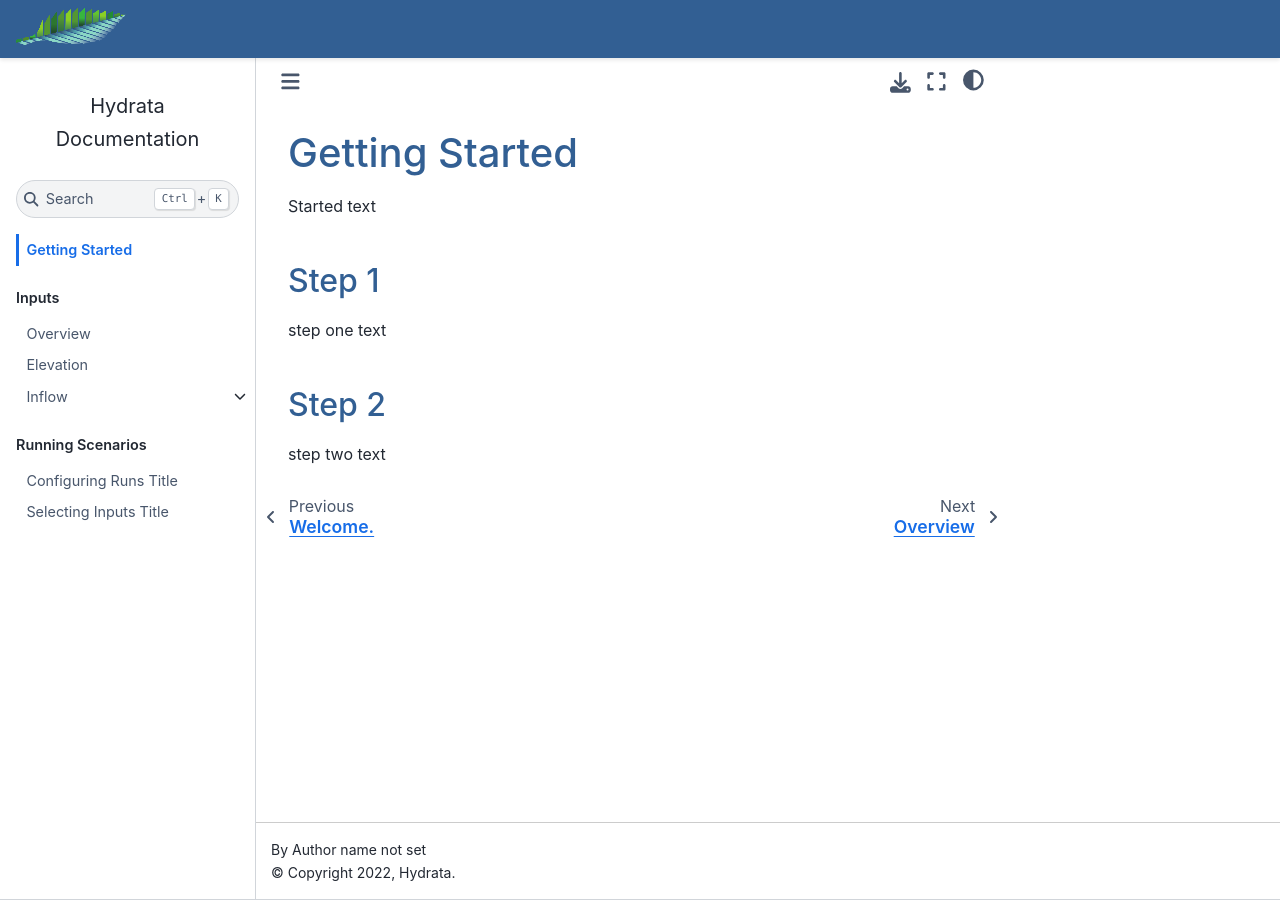
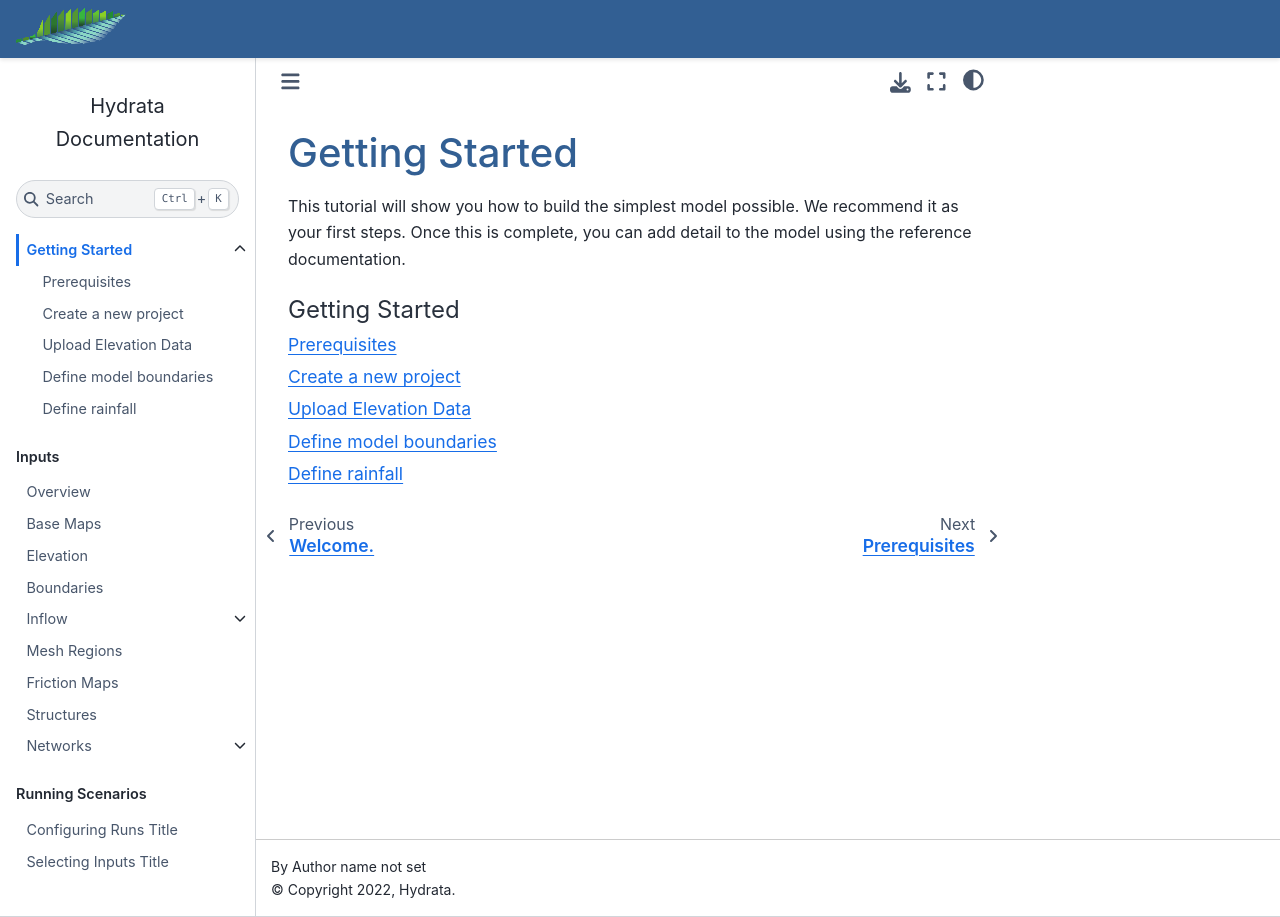
Before and after one commit to Hydrata/docs_hydrata, a Sphinx documentation site: the page built from source/getting-started.md, in a window 1280 px wide. Built offline with Sphinx 7.4.7 and the Sphinx Book theme 1.1.4, drawn with Linux system fonts in a browser that asks for light colours; pages that are not in the unit, such as notebooks, are missing from menus.

````diff
--- a/source/getting-started.md
+++ b/source/getting-started.md
@@ -1,11 +1,15 @@
 # Getting Started
 
-Started text
+This tutorial will show you how to build the simplest model possible. We recommend it as your first steps. Once
+this is complete, you can add detail to the model using the reference documentation.
 
-## Step 1
+```{toctree}
+:maxdepth: 4
+:caption: Getting Started
 
-step one text
-
-## Step 2
-
-step two text
+getting-started/prerequisites.md
+getting-started/create-a-new-project.md
+getting-started/upload-elevation-data.md
+getting-started/define-boundaries.md
+getting-started/define-rainfall.md
+```
````
Also changed, not shown: source/index.md (+24 -6 lines).
